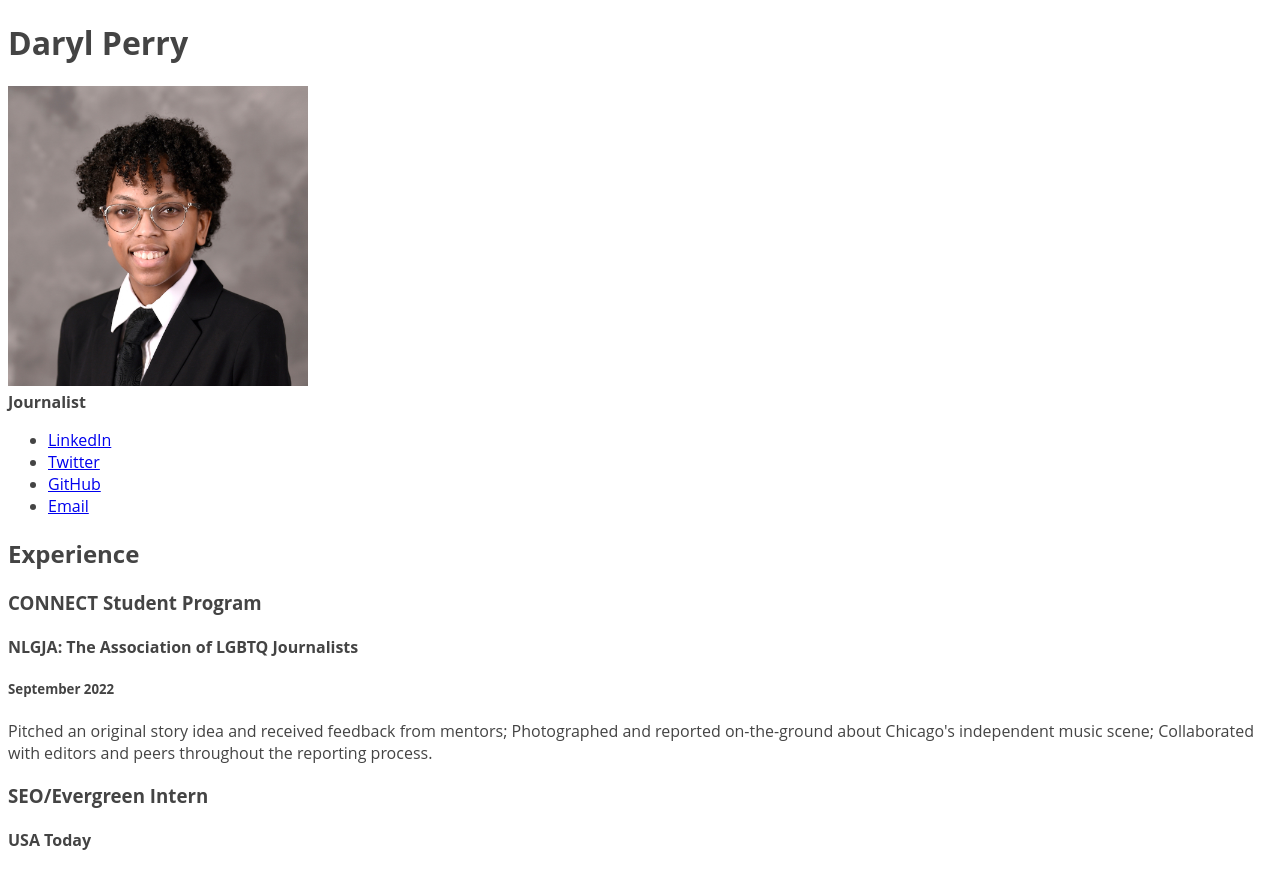
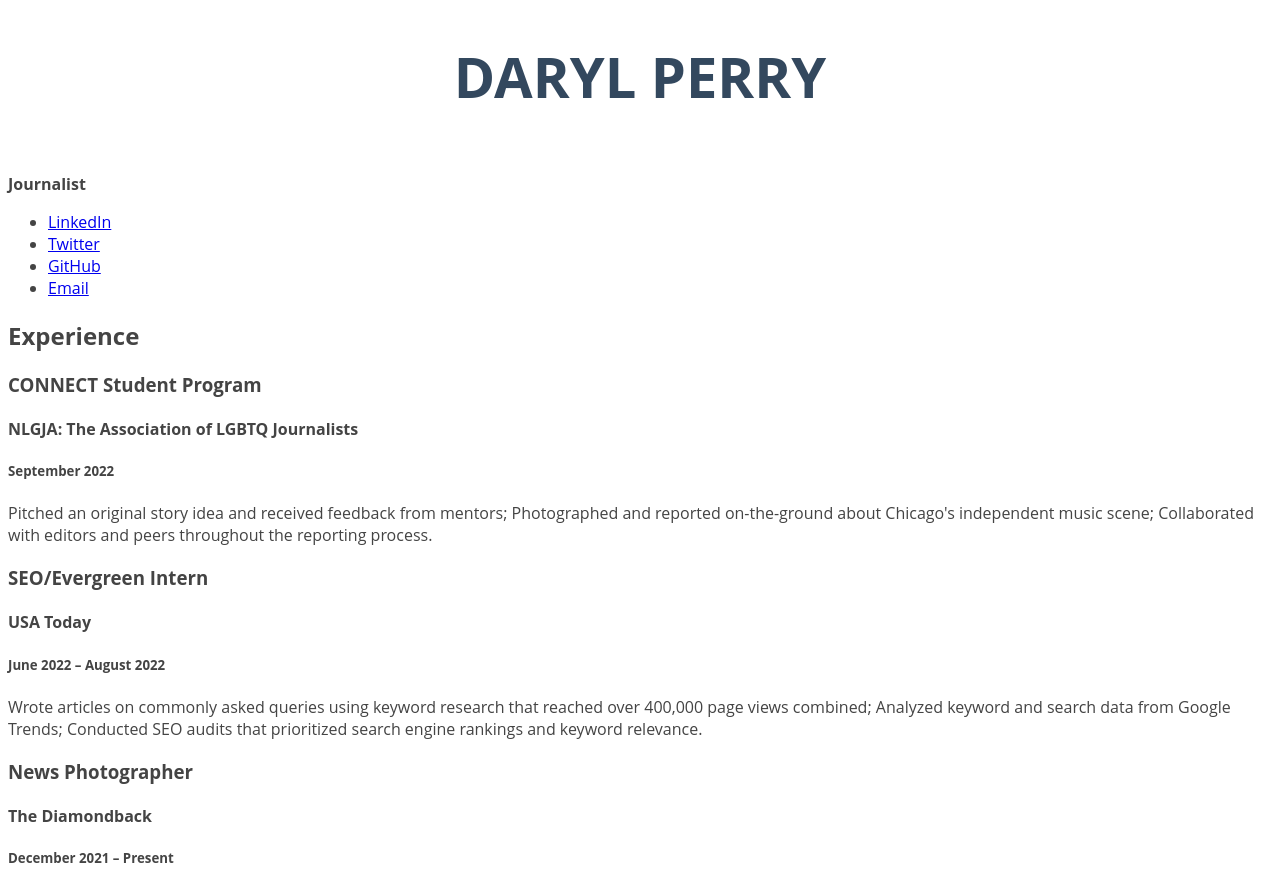
Before and after one commit to starylize/Daryl_Perry_Jour352, a plain HTML site: page resume/index.html in a window 1280 px wide. Shown: the top 870 px of the page. Drawn offline with Linux system fonts and the light colour scheme.

Commit message:
commented out photo
corrected color hex code and commented out the photo.

```diff
--- a/resume/style.css
+++ b/resume/style.css
@@ -4,3 +4,11 @@ BODY {
     color: #444;
     font-weight: 400;
 }
+
+h1 {
+    font-size: 3.5em;
+    text-transform: uppercase;
+    color: #33485e;
+    text-align: center;
+
+}
```
Also changed, not shown: resume/index.html (+3 -0 lines).
